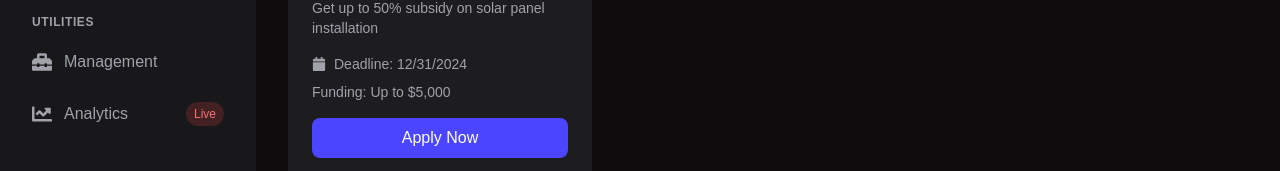
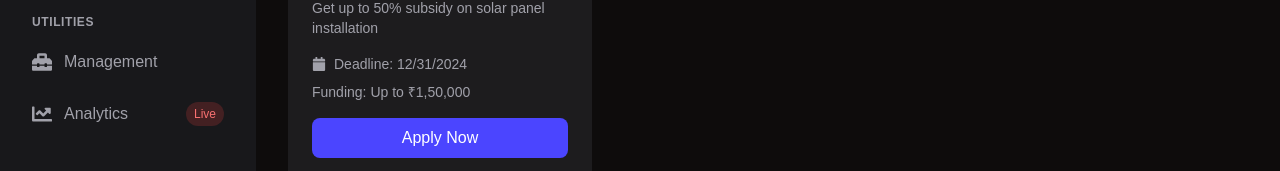
Before and after one commit to sagargujarathi/smart-x, a Next.js app: page /dashboard/schemes in a window 1280 px wide. Shown: the part 251-422 px from the top of the page. Built offline with nearby package versions, Linux system fonts and the light colour scheme.

Commit message:
Update funding amount in SchemesPage to reflect local currency

```diff
--- a/app/dashboard/schemes/page.tsx
+++ b/app/dashboard/schemes/page.tsx
@@ -18,7 +18,7 @@ export default function SchemesPage() {
       category: "electricity",
       status: "active",
       eligibility: "Residential properties",
-      fundingAmount: "Up to $5,000",
+      fundingAmount: "Up to ₹1,50,000",
     },
     // ...more schemes
   ];
```
